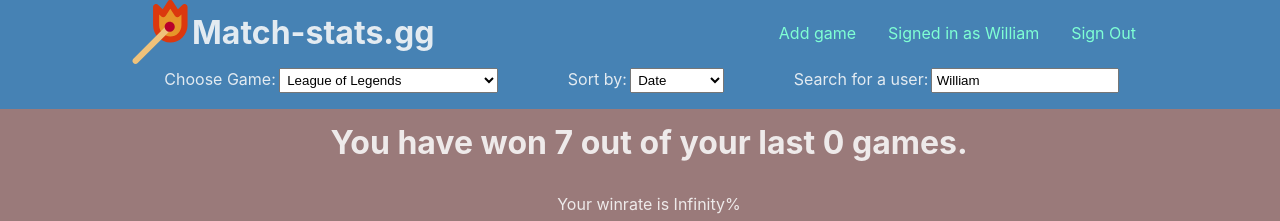
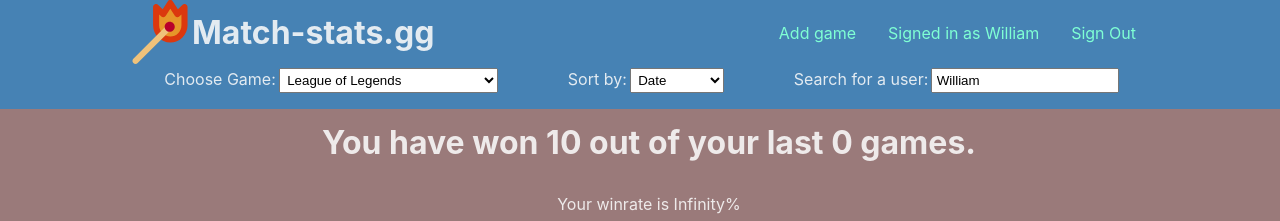
Before and after one commit to Williamlof/match-statistik, a React (Vite) app: page / in a window 1280 px wide. Both pictures are taken after a click on the link "Sign in". Shown: the top 221 px of the page. Built offline with nearby package versions, Linux system fonts and the light colour scheme.

Commit message:
Update Cards-Gallery.tsx

```diff
--- a/src/components/Main/Cards-Gallery/Cards-Gallery.tsx
+++ b/src/components/Main/Cards-Gallery/Cards-Gallery.tsx
@@ -51,7 +51,7 @@
         });
       return winner;
     } else {
-      let wins = 0;
+      let wins = 3;
       let teamTwoWins = 0;
       let winner = 0;
       currentGameMatches
```
